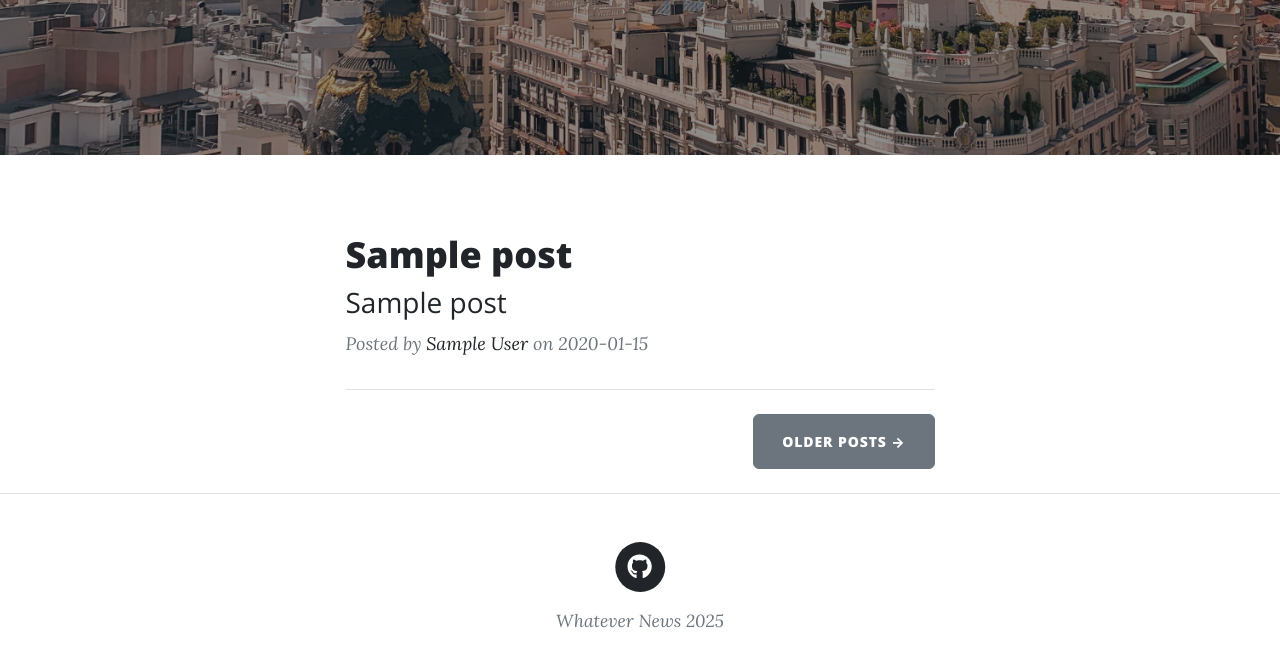
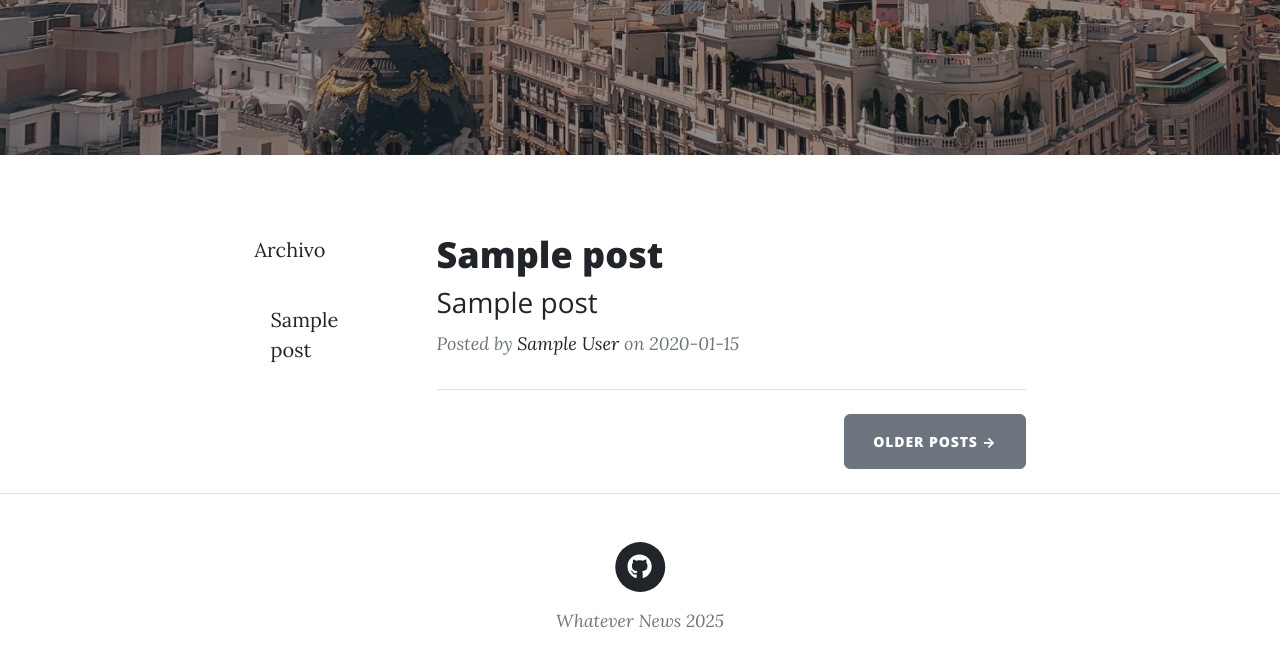
Before and after one commit to quiquemonroy/Whatever_News, a Flask app: page / in a window 1280 px wide. Shown: the part 510-1178 px from the top of the page. Run offline with Flask 3, Linux system fonts and the light colour scheme; tables that the repository leaves empty hold one stand-in row (values such as "Sample post"); parts of the project's set-up code (start-up, migrations or seed data) failed here and were passed over; some libraries are stand-ins or nearby versions.

Commit message:
muestra una columna nueva en main para el archivo de posts

```diff
--- a/main.py
+++ b/main.py
@@ -136,6 +136,7 @@ def logout():
 def get_all_posts():
     result = db.session.execute(db.select(BlogPost))
     posts = result.scalars().all()
+
     return render_template("index.html", all_posts=posts)
 
 
--- a/templates/index.html
+++ b/templates/index.html
@@ -2,9 +2,9 @@
 
 <!-- Page Header-->
 <header
-  class="masthead"
-  style="background-image: url('../static/assets/img/home-bg.jpg')"
->
+        class="masthead"
+        style="background-image: url('../static/assets/img/home-bg.jpg')"
+        xmlns="http://www.w3.org/1999/html">
   <div class="container position-relative px-4 px-lg-5">
     <div class="row gx-4 gx-lg-5 justify-content-center">
       <div class="col-md-10 col-lg-8 col-xl-7">
@@ -19,7 +19,23 @@
 </header>
 <!-- Main Content-->
 <div class="container px-4 px-lg-5">
+<!--  <div class="row gx-5 justify-content-center">-->
+<!--    <div class="col-md-5 col-lg-4 col-xl-3"><p>Archivo</p>-->
+<!--    </div>-->
+<!--  </div>-->
   <div class="row gx-4 gx-lg-5 justify-content-center">
+    <div class="col-md-2 col-lg-2 col-xl-2 ">
+      <p> Archivo
+      </p>
+      {% for post in all_posts %}
+      <ul class="list-group list-group-flush">
+        <li class="list-group-item">
+          <a href={{ url_for("show_post", post_id=post.id) }} data-bs-toggle="tooltip" data-bs-title="Default tooltip" >{{ post.title }}</a>
+        </li>
+      </ul>
+      {% endfor %}
+      </p>
+    </div>
     <div class="col-md-10 col-lg-8 col-xl-7">
       <!-- Post preview-->
       {% for post in all_posts %}
@@ -33,7 +49,8 @@
           <a href="#">{{post.author.name}}</a>
           on {{post.date}}
           {% if current_user.is_authenticated and current_user.id == 1%}
-          <a href="{{url_for('delete_post', post_id=post.id) }}">✘</a>
+          <a href="{{url_for('edit_post', post_id=post.id) }}" data-bs-toggle="tooltip" data-bs-title="Default tooltip">📝</a>
+          <a href="{{url_for('delete_post', post_id=post.id) }}">🗑️</a>
           {% endif %}
         </p>
       </div>
```
